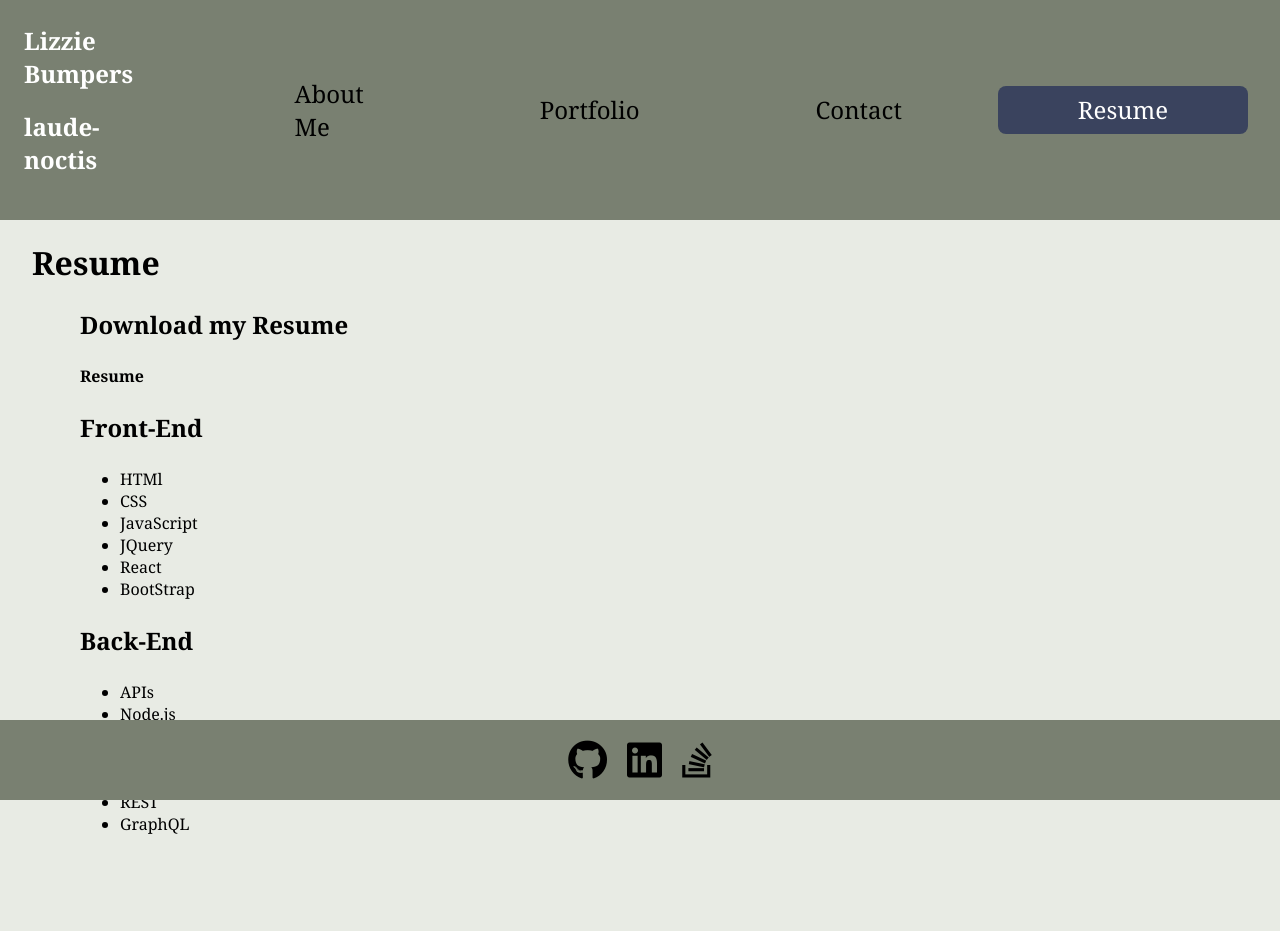
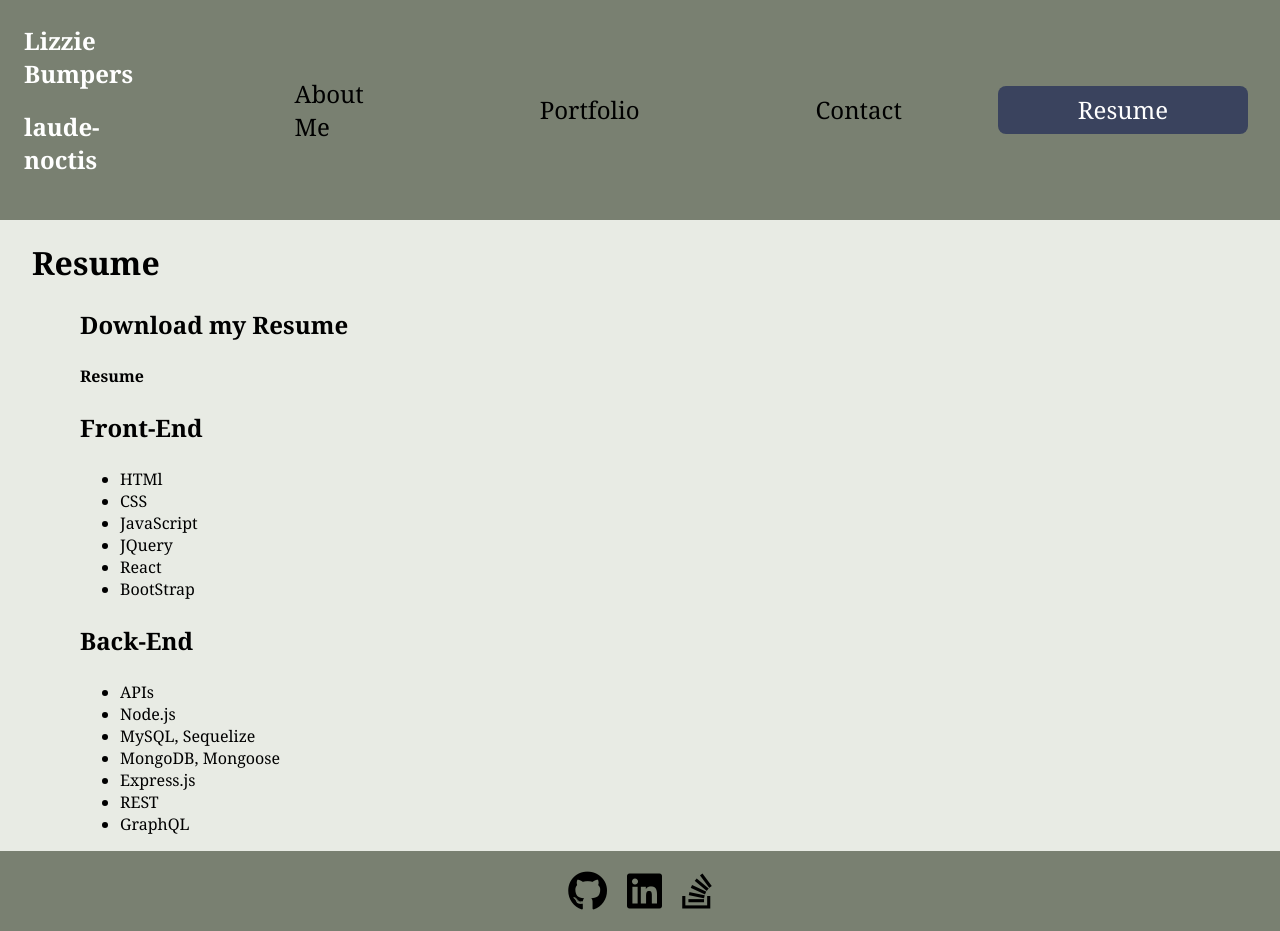
Before and after one commit to laude-noctis/lost-colony, a React (Vite) app in the folder vite-project/: page /resume in a window 1280 px wide. Before the commit the page ends 851 px from the top, so only its background shows below. Built offline with nearby package versions, Linux system fonts and the light colour scheme.

Commit message:
got the footer to be bottom of page isntead of screen

```diff
--- a/vite-project/src/components/Footer/Footer.css
+++ b/vite-project/src/components/Footer/Footer.css
@@ -1,13 +1,17 @@
 .footer {
     display: flex;
-    position: fixed;
+    /* position: fixed; */
     bottom: 0;
-    height: 10%;
+    height: 5rem;
     left: 0;
     right: 0;
     background-color: #798071;
     justify-content: center;
     align-items: center;
+}
+
+main {
+    flex: 1;
 }
 
 .footer .icon {
--- a/vite-project/src/index.css
+++ b/vite-project/src/index.css
@@ -1,4 +1,7 @@
 body {
+    display: flex;
+    flex-direction: column;
+    min-height: 100vh;
     margin: 0;
     background: var(--alabaster);
     font-family: "Cambria", "Cochin", Georgia, Times, 'Times New Roman', serif;
```
